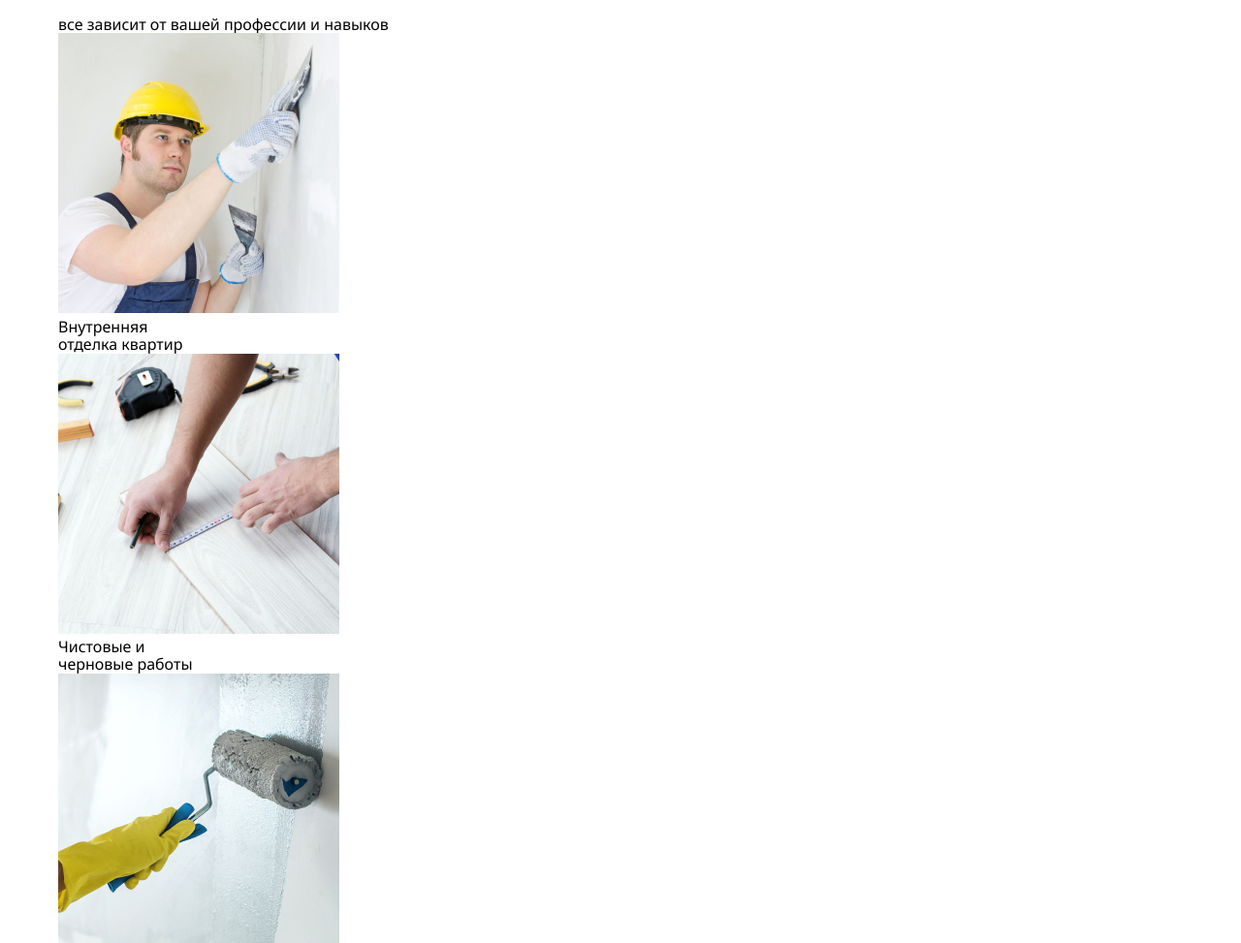
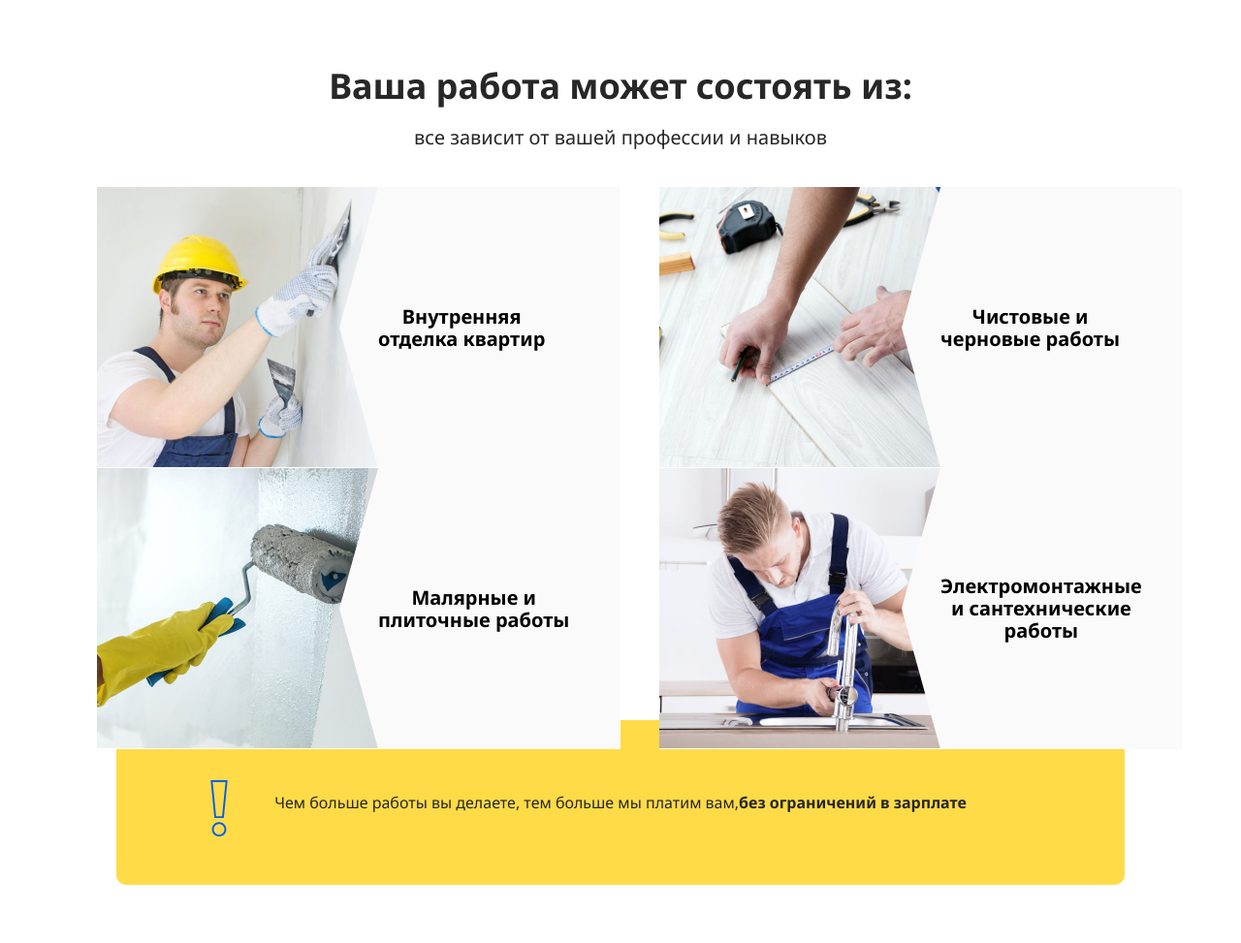
Before and after one commit to puhapavlo/domeo-master, a website: page src/index.html in a window 1280 px wide. Shown: the part 5807-6780 px from the top of the page at 97% size. Drawn offline with nearby package versions, Linux system fonts and the light colour scheme; files that its build step writes are made by us from their sources.

Commit message:
job style

```diff
--- a/src/index.html
+++ b/src/index.html
@@ -289,22 +289,26 @@
                 <div class="job__items">
                     <div class="job__item">
                         <img src="img/work-1.jpg" alt="job" class="job__img">
+                        <div class="job__transform"></div>
                         <div class="job__text">Внутренняя<br> отделка квартир</div>
                     </div>
                     <div class="job__item">
                         <img src="img/work-2.jpg" alt="job" class="job__img">
+                        <div class="job__transform"></div>
                         <div class="job__text">Чистовые и<br> черновые работы</div>
                     </div>
                     <div class="job__item">
                         <img src="img/work-3.jpg" alt="job" class="job__img">
+                        <div class="job__transform"></div>
                         <div class="job__text">Малярные и<br> плиточные работы</div>
                     </div>
                     <div class="job__item">
                         <img src="img/work-4.jpg" alt="job" class="job__img">
+                        <div class="job__transform"></div>
                         <div class="job__text">Электромонтажные<br> и сантехнические<br> работы</div>
                     </div>
                 </div>
-                <div class="job__warning">Чем больше работы вы делаете, тем больше мы платим вам, <b>без ограничений в зарплате</b></div>
+                <div class="job__warning">Чем больше работы вы делаете, тем больше мы платим вам, <b> без ограничений в зарплате</b></div>
             </div>
         </section>
     </main>
--- /dev/null
+++ b/src/sass/_job.scss
@@ -0,0 +1,69 @@
+.job{
+    padding-top: 90px;
+    padding-bottom: 90px;
+    &__title{
+        font-weight: 700;
+        font-size: 36px;
+        text-align: center;
+        color: $text-color;
+        margin-bottom: 0;
+    }
+    &__descr{
+        font-size: 20px;
+        text-align: center;
+        color: $text-color;
+        margin-top: 20px;
+    }
+    &__items{
+        display: flex;
+        justify-content: center;
+        flex-direction: row;
+        flex-wrap: wrap;
+        margin-top: 40px;
+    }
+    &__item{
+        display: flex;
+        align-items: center;
+        width: 580px;
+        z-index: 2;
+    }
+    &__transform{
+        display: inline-block;
+        width: 0;
+        height: 0;
+        border-top: 145px solid transparent;
+        border-right: 40px solid #FAFAFA;
+        border-bottom: 145px solid transparent;
+        z-index: 3;
+    }
+    &__text{
+        display: flex;
+        font-weight: 600;
+        font-size: 20px;
+        text-align: center;
+        width: 290px;
+        height: 290px;
+        background: #FAFAFA;
+        align-items: center;
+    }
+    &__img{
+        position: relative;
+        left: 40px;
+    }
+    &__warning{
+        display: flex;
+        max-width: 1040px;
+        height: 170px;
+        transform: translateY(-30px);
+        z-index: 2;
+        background: #FFDB48;
+        border-radius: 10px;
+        margin: 0 auto;
+        align-items: center;
+        color: $text-color;
+        justify-content: center;
+        background-image: url("../img/warning.svg");
+        background-repeat: no-repeat;
+        background-position: 75px 60px;
+    }
+}
--- a/src/sass/style.scss
+++ b/src/sass/style.scss
@@ -10,3 +10,4 @@
 @import "conditions.scss";
 @import "salary.scss";
 @import "steps.scss";
+@import "job.scss";
```
Also changed, not shown: dist/css/style.min.css, dist/index.html.
